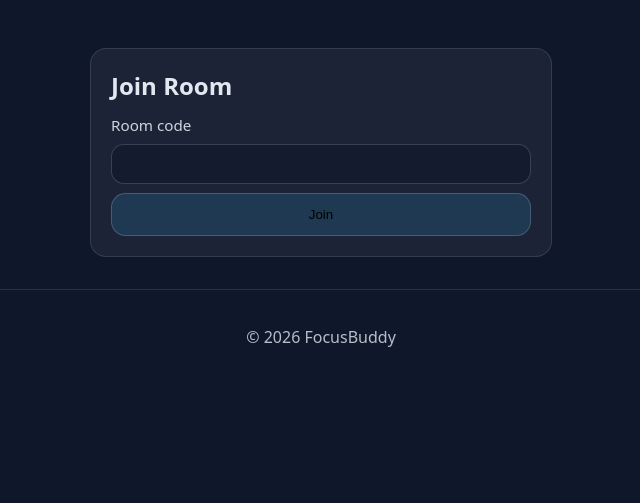
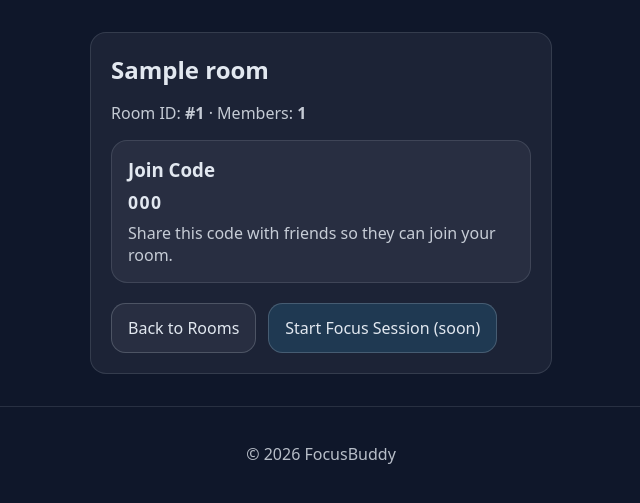
Before and after one commit to Nikoliadis/Focus-Buddy, a Flask app: page /rooms/1 in a window 1280 px wide. Shown: the part 55-558 px from the top of the page, without its empty margins (319-959 px from the left). Run offline with Flask 3, Linux system fonts and the light colour scheme; the visitor is signed in with stand-in values (Sample User, id 1); tables that the repository leaves empty hold one stand-in row (values such as "Sample post"); one stand-in notice (Sample message) is shown.

Commit message:
Fixed Some Bugs With Rooms

```diff
--- a/rooms/routes.py
+++ b/rooms/routes.py
@@ -35,6 +35,7 @@ def rooms_create_post():
         return redirect(url_for("rooms.rooms_create_page"))
 
     room = create_room(owner_id=session["user_id"], name=name, with_code=with_code)
+
     flash("Room created ✅", "success")
     return redirect(url_for("rooms.room_detail", room_id=room.id))
 
@@ -49,12 +50,29 @@ def rooms_join_page():
 @login_required
 def rooms_join_post():
     code = (request.form.get("code") or "").strip().upper()
+
+    if not code:
+        flash("Please enter a room code.", "error")
+        return redirect(url_for("rooms.rooms_join_page"))
+
     room = find_room_by_code(code)
     if not room:
         flash("Invalid room code.", "error")
         return redirect(url_for("rooms.rooms_join_page"))
 
+    # add member
     add_member(room, session["user_id"])
+
+    # verify membership (important!)
+    is_member = RoomMember.query.filter_by(
+        room_id=room.id,
+        user_id=session["user_id"]
+    ).first()
+
+    if not is_member:
+        flash("Could not join the room. Please try again.", "error")
+        return redirect(url_for("rooms.rooms_join_page"))
+
     flash("Joined room ✅", "success")
     return redirect(url_for("rooms.room_detail", room_id=room.id))
 
@@ -63,12 +81,17 @@ def rooms_join_post():
 @login_required
 def room_detail(room_id: int):
     room = get_room(room_id)
+
     if not room:
         flash("Room not found.", "error")
         return redirect(url_for("rooms.rooms_index"))
 
-    # authorization: must be a member
-    is_member = RoomMember.query.filter_by(room_id=room.id, user_id=session["user_id"]).first()
+    # must be a member
+    is_member = RoomMember.query.filter_by(
+        room_id=room.id,
+        user_id=session["user_id"]
+    ).first()
+
     if not is_member:
         flash("You are not a member of this room.", "error")
         return redirect(url_for("rooms.rooms_index"))
@@ -79,6 +102,11 @@ def room_detail(room_id: int):
         .order_by(RoomMember.joined_at.asc())
         .all()
     )
+
     member_count = len(members)
 
-    return render_template("rooms/room.html", room=room, member_count=member_count)
+    return render_template(
+        "rooms/room.html",
+        room=room,
+        member_count=member_count
+    )
--- a/rooms/service.py
+++ b/rooms/service.py
@@ -18,7 +18,6 @@ def create_room(owner_id: int, name: str, with_code: bool = True) -> Room:
     room = Room(name=name.strip(), owner_id=owner_id)
 
     if with_code:
-        # ensure unique join_code
         for _ in range(5):
             code = _make_code()
             if not Room.query.filter_by(join_code=code).first():
@@ -28,9 +27,10 @@ def create_room(owner_id: int, name: str, with_code: bool = True) -> Room:
     db.session.add(room)
     db.session.commit()
 
-    # owner becomes member
+    # owner auto member
     db.session.add(RoomMember(room_id=room.id, user_id=owner_id))
     db.session.commit()
+
     return room
 
 
@@ -39,7 +39,7 @@ def add_member(room: Room, user_id: int) -> None:
         db.session.add(RoomMember(room_id=room.id, user_id=user_id))
         db.session.commit()
     except IntegrityError:
-        db.session.rollback()  # already a member
+        db.session.rollback()  # already member
 
 
 def get_room(room_id: int) -> Optional[Room]:
--- a/static/css/style.css
+++ b/static/css/style.css
@@ -1,72 +1,141 @@
 :root { font-family: system-ui, -apple-system, Segoe UI, Roboto, Arial, sans-serif; }
-body { margin: 0; background: #0f172a; color: #e2e8f0; }
+
+body {
+  margin: 0;
+  background: #0f172a;
+  color: #e2e8f0;
+}
+
 a { color: inherit; text-decoration: none; }
+
 .container { width: min(1000px, 92%); margin: 0 auto; }
 
 .skip-link { position:absolute; left:-999px; top:auto; }
-.skip-link:focus { left: 1rem; top: 1rem; background:#fff; color:#000; padding:.5rem; border-radius:.5rem; }
+.skip-link:focus {
+  left: 1rem;
+  top: 1rem;
+  background:#fff;
+  color:#000;
+  padding:.5rem;
+  border-radius:.5rem;
+}
 
+/* ---------- Header ---------- */
 .header { border-bottom: 1px solid rgba(226,232,240,.15); }
-.navbar { display:flex; align-items:center; justify-content:space-between; padding: 1rem 0; gap: 1rem; }
+
+.navbar {
+  display:flex;
+  align-items:center;
+  justify-content:space-between;
+  padding: 1rem 0;
+  gap: 1rem;
+}
+
 .logo { font-weight: 800; letter-spacing: .5px; }
 
-.nav-links { list-style:none; display:flex; align-items:center; gap:1rem; margin:0; padding:0; }
+.nav-links {
+  list-style:none;
+  display:flex;
+  align-items:center;
+  gap:1rem;
+  margin:0;
+  padding:0;
+}
+
 .nav-links a { opacity:.9; }
 .nav-links a:hover { opacity: 1; }
 .nav-links a.active { opacity: 1; text-decoration: underline; }
+
 .nav-hello { opacity: .8; font-size: .95rem; }
 
-/* ---------- Flash messages ---------- */
-.flashes { margin: 1rem 0; display: grid; gap: .6rem; }
+/* ---------- Toast Flashes (Top Right) ---------- */
+.flashes {
+  position: fixed;
+  top: 1rem;
+  right: 1rem;
+  z-index: 9999;
+  width: min(380px, calc(100vw - 2rem));
+  display: grid;
+  gap: .6rem;
+}
+
 .flash {
-  padding: .75rem 1rem;
-  border-radius: .9rem;
-  border: 1px solid rgba(226,232,240,.12);
-  background: rgba(226,232,240,.06);
-  transform: translateY(-4px);
+  padding: .85rem 1rem;
+  border-radius: 1rem;
+  border: 1px solid rgba(226,232,240,.14);
+  background: rgba(15,23,42,.92);
+  backdrop-filter: blur(10px);
+  box-shadow: 0 18px 40px rgba(0,0,0,.35);
+  transform: translateX(8px);
   opacity: 0;
-  animation: flashIn .18s ease forwards;
+  animation: toastIn .18s ease forwards;
+  cursor: pointer;
 }
-.flash-error { border-color: rgba(248,113,113,.35); }
-.flash-success { border-color: rgba(34,197,94,.35); }
-.flash-info { border-color: rgba(56,189,248,.35); }
 
-.flash.is-hiding { animation: flashOut .22s ease forwards; }
+@keyframes toastIn {
+  to { transform: translateX(0); opacity: 1; }
+}
 
-@keyframes flashIn { to { transform: translateY(0); opacity: 1; } }
-@keyframes flashOut { to { transform: translateY(-6px); opacity: 0; } }
+.flash.is-hiding {
+  animation: toastOut .22s ease forwards;
+}
 
+@keyframes toastOut {
+  to { transform: translateX(10px); opacity: 0; }
+}
+
+.flash-error { border-color: rgba(248,113,113,.45); }
+.flash-success { border-color: rgba(34,197,94,.45); }
+.flash-info { border-color: rgba(56,189,248,.45); }
+
+/* ---------- Hero ---------- */
 .hero { padding: 4rem 0 2rem; }
-.hero h1 { font-size: clamp(2rem, 4vw, 3rem); margin: 0 0 .75rem; }
-.hero p { max-width: 60ch; opacity: .9; }
-.actions { display:flex; gap: .75rem; margin-top: 1.25rem; }
 
-/* ---------- Buttons: interactive ---------- */
+.hero h1 {
+  font-size: clamp(2rem, 4vw, 3rem);
+  margin: 0 0 .75rem;
+}
+
+.hero p {
+  max-width: 60ch;
+  opacity: .9;
+}
+
+.actions {
+  display:flex;
+  gap: .75rem;
+  margin-top: 1.25rem;
+}
+
+/* ---------- Buttons ---------- */
 .btn {
   display: inline-flex;
   align-items: center;
   justify-content: center;
   gap: .5rem;
-  padding: .8rem 1rem;
+  padding:.8rem 1rem;
   border-radius: .9rem;
   border: 1px solid rgba(226,232,240,.2);
-  transition: transform .12s ease, opacity .12s ease, border-color .12s ease, background .12s ease, box-shadow .12s ease;
-  will-change: transform;
+  transition: transform .12s ease, border-color .12s ease, background .12s ease, box-shadow .12s ease;
   user-select: none;
 }
+
 .btn:hover {
   transform: translateY(-1px);
   border-color: rgba(226,232,240,.35);
   box-shadow: 0 10px 24px rgba(0,0,0,.25);
 }
+
 .btn:active {
   transform: translateY(0);
   box-shadow: 0 6px 14px rgba(0,0,0,.18);
 }
+
 .btn:focus-visible {
   outline: 2px solid rgba(56,189,248,.45);
   outline-offset: 3px;
 }
+
 .btn:disabled {
   opacity: .55;
   cursor: not-allowed;
@@ -80,10 +149,15 @@ a { color: inherit; text-decoration: none; }
 .btn.secondary { background: rgba(226,232,240,.06); }
 .btn.secondary:hover { background: rgba(226,232,240,.10); }
 
+/* ---------- Cards ---------- */
 .features { padding: 2rem 0 4rem; }
-.grid { display:grid; grid-template-columns: repeat(3, 1fr); gap: 1rem; }
 
-/* Cards: interactive */
+.grid {
+  display:grid;
+  grid-template-columns: repeat(3, 1fr);
+  gap: 1rem;
+}
+
 .card {
   background: rgba(226,232,240,.06);
   border: 1px solid rgba(226,232,240,.12);
@@ -91,12 +165,14 @@ a { color: inherit; text-decoration: none; }
   padding: 1rem;
   transition: transform .14s ease, border-color .14s ease, box-shadow .14s ease;
 }
+
 .card:hover {
   transform: translateY(-2px);
   border-color: rgba(226,232,240,.22);
   box-shadow: 0 14px 34px rgba(0,0,0,.22);
 }
 
+/* ---------- Auth Card ---------- */
 .auth-card {
   width: min(420px, 100%);
   margin: 2rem auto;
@@ -105,9 +181,17 @@ a { color: inherit; text-decoration: none; }
   background: rgba(226,232,240,.06);
   border: 1px solid rgba(226,232,240,.12);
 }
+
 .auth-card h1 { margin: 0 0 .75rem; }
-.auth-card form { display: grid; gap: .6rem; margin-top: .8rem; }
+
+.auth-card form {
+  display: grid;
+  gap: .6rem;
+  margin-top: .8rem;
+}
+
 .auth-card label { font-size: .95rem; opacity: .9; }
+
 .auth-card input {
   padding: .7rem .8rem;
   border-radius: .8rem;
@@ -116,14 +200,21 @@ a { color: inherit; text-decoration: none; }
   color: inherit;
   transition: border-color .12s ease, box-shadow .12s ease;
 }
+
 .auth-card input:focus {
   outline: none;
   border-color: rgba(56,189,248,.35);
   box-shadow: 0 0 0 4px rgba(56,189,248,.12);
 }
+
 .muted { opacity: .85; margin-top: 1rem; }
 
-.footer { border-top: 1px solid rgba(226,232,240,.15); padding: 1.25rem 0; opacity: .8; text-align:center; }
+.footer {
+  border-top: 1px solid rgba(226,232,240,.15);
+  padding: 1.25rem 0;
+  opacity: .8;
+  text-align:center;
+}
 
 @media (max-width: 800px) {
   .grid { grid-template-columns: 1fr; }
--- a/templates/base.html
+++ b/templates/base.html
@@ -5,9 +5,6 @@
   <meta name="viewport" content="width=device-width, initial-scale=1">
   <meta name="description" content="{% block meta_description %}FocusBuddy helps students stay focused together with real-time study rooms and a synced Pomodoro timer.{% endblock %}">
   <title>{% block title %}FocusBuddy{% endblock %}</title>
-
-  <link rel="preconnect" href="https://fonts.googleapis.com">
-  <link rel="preconnect" href="https://fonts.gstatic.com" crossorigin>
 
   <link rel="stylesheet"
         href="{{ url_for('static', filename='css/style.css') }}?v={{ STATIC_VERSION }}">
@@ -57,17 +54,19 @@
     </nav>
   </header>
 
-  <main id="main" class="container">
   {% with messages = get_flashed_messages(with_categories=true) %}
     {% if messages %}
-        <div class="flashes" role="status" aria-live="polite">
+      <div class="flashes">
         {% for category, msg in messages %}
-            <div class="flash flash-{{ category }}">{{ msg }}</div>
+          <div class="flash flash-{{ category }}" role="alert" tabindex="0">
+            {{ msg }}
+          </div>
         {% endfor %}
       </div>
     {% endif %}
   {% endwith %}
 
+  <main id="main" class="container">
     {% block content %}{% endblock %}
   </main>
 
@@ -75,12 +74,22 @@
     <p>© {{ year }} FocusBuddy</p>
   </footer>
 
-  <script src="{{ url_for('static', filename='js/main.js') }}?v={{ STATIC_VERSION }}" defer></script>
-
   <script>
-    // Auto-hide flash messages
     window.addEventListener("DOMContentLoaded", () => {
       const flashes = document.querySelectorAll(".flash");
+
+      flashes.forEach(f => {
+        const close = () => {
+          f.classList.add("is-hiding");
+          f.addEventListener("animationend", () => f.remove(), { once: true });
+        };
+
+        f.addEventListener("click", close);
+        f.addEventListener("keydown", (e) => {
+          if (e.key === "Enter" || e.key === "Escape") close();
+        });
+      });
+
       if (flashes.length) {
         setTimeout(() => {
           flashes.forEach(f => {
@@ -90,13 +99,11 @@
         }, 3500);
       }
 
-      // Form submit: disable button + show loading
       document.querySelectorAll("form").forEach(form => {
         form.addEventListener("submit", () => {
           const btn = form.querySelector("button[type='submit']");
           if (!btn) return;
           btn.disabled = true;
-          btn.dataset.originalText = btn.textContent;
           btn.textContent = "Loading…";
         });
       });
--- a/templates/rooms/room.html
+++ b/templates/rooms/room.html
@@ -1,13 +1,29 @@
 {% extends "base.html" %}
-{% block title %}Join Room | FocusBuddy{% endblock %}
+{% block title %}{{ room.name }} | FocusBuddy{% endblock %}
 
 {% block content %}
 <section class="auth-card">
-  <h1>Join Room</h1>
-  <form method="post" action="{{ url_for('rooms.rooms_join_post') }}">
-    <label for="code">Room code</label>
-    <input id="code" name="code" required>
-    <button class="btn primary" type="submit">Join</button>
-  </form>
+  <h1>{{ room.name }}</h1>
+
+  <p class="muted">
+    Room ID: <strong>#{{ room.id }}</strong> · Members: <strong>{{ member_count }}</strong>
+  </p>
+
+  {% if room.join_code %}
+    <div class="card" style="margin-top: 1rem;">
+      <h3 style="margin:0 0 .5rem;">Join Code</h3>
+      <p style="margin:0; font-size:1.1rem; letter-spacing:.08em;">
+        <strong>{{ room.join_code }}</strong>
+      </p>
+      <p class="muted" style="margin:.5rem 0 0;">
+        Share this code with friends so they can join your room.
+      </p>
+    </div>
+  {% endif %}
+
+  <div class="actions" style="margin-top: 1.25rem;">
+    <a class="btn secondary" href="{{ url_for('rooms.rooms_index') }}">Back to Rooms</a>
+    <a class="btn primary" href="#" aria-disabled="true">Start Focus Session (soon)</a>
+  </div>
 </section>
 {% endblock %}
```
Lines whose indentation alone changed are shown as unchanged.
